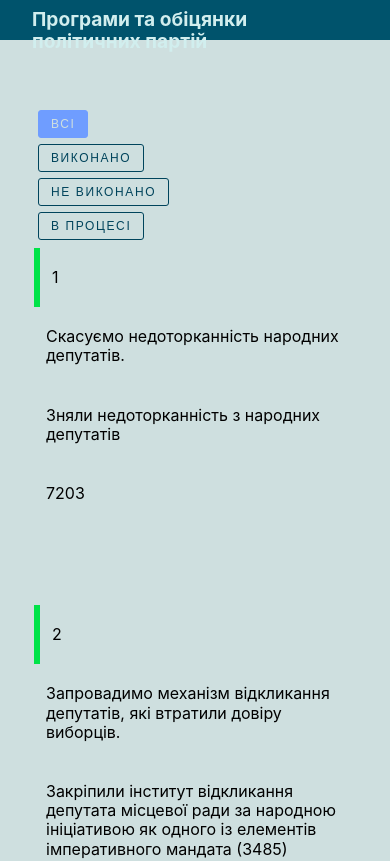
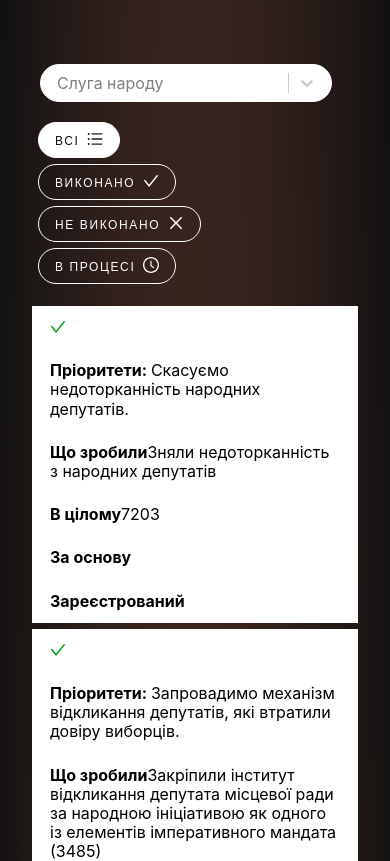
Before and after one commit to sergesoroka/nextjs-party, a Next.js app: page /table in a window 390 px wide. Shown: the top 861 px of the page. Built offline with nearby package versions, Linux system fonts and the light colour scheme.

Commit message:
mobile settengs

```diff
--- /dev/null
+++ b/components/FiltersProgress.jsx
@@ -0,0 +1,50 @@
+import styles from './Table.module.css';
+import { CheckOutlined, CloseOutlined, ClockCircleOutlined, UnorderedListOutlined } from '@ant-design/icons';
+
+export default function FiltersProgress({progress, setProgress}) {
+    return (
+        <div className={styles.btnGroup}>
+
+        <button
+          className={progress === 'all' ? styles.btnAllActive : styles.btnAll}
+          onClick={() => setProgress('all')}
+        >
+          <span style={{display: 'inline-block', marginRight: '8px'}}>Всі</span>
+          <UnorderedListOutlined
+            style={progress === 'all' ? {color: '#1B1B1B', fontSize: '16px'}: {color: '#FFFFFF', fontSize: '16px'}} />
+        </button>
+        <button
+          className={
+            progress === 'done' ? styles.btnDoneActive : styles.btnDone
+          }
+          onClick={() => setProgress('done')}
+        >
+          <span style={{display: 'inline-block', marginRight: '8px'}}>Виконано</span>
+          <CheckOutlined style={progress === 'done' ? {color: '#00980F', fontSize: '16px'}: {color: '#FFFFFF', fontSize: '16px'}}/>
+
+        </button>
+        <button
+          className={
+            progress === 'not_done'
+              ? styles.btnNotDoneActive
+              : styles.btnNotDone
+          }
+          onClick={() => setProgress('not_done')}
+        >
+          <span style={{display: 'inline-block', marginRight: '8px'}}>Не виконано</span>
+          <CloseOutlined style={progress === 'not_done' ? {color: '#F65329', fontSize: '16px'}: {color: '#FFFFFF', fontSize: '16px'}} />
+        </button>
+        <button
+          className={
+            progress === 'in_progress'
+              ? styles.btnInProgressActive
+              : styles.btnInProgress
+          }
+          onClick={() => setProgress('in_progress')}
+        >
+          <span style={{display: 'inline-block', marginRight: '8px'}}>В процесі</span>
+          <ClockCircleOutlined style={progress === 'in_progress' ? {color: '#FFB800', fontSize: '16px'}: {color: '#FFFFFF', fontSize: '16px'}} />
+        </button>
+      </div>
+    )
+}
--- /dev/null
+++ b/components/SelectCategory.jsx
@@ -0,0 +1,48 @@
+import React, { useState } from 'react';
+import Select from 'react-select';
+
+const options = [
+  { value: 'sluga', label: 'Слуга народу' },
+  { value: 'strawberry', label: 'Strawberry' },
+  { value: 'vanilla', label: 'Vanilla' },
+];
+
+const customStyles = {
+  option: (provided, state) => ({
+    ...provided,
+    // borderBottom: '1px dotted pink',
+    color: state.isSelected ? 'red' : 'green',
+    padding: 10
+  }),
+
+control: styles => (
+    { ...styles, backgroundColor: '#fff',
+    borderRadius: '20px',
+    borderColor: '#fff',
+    padding: '0 6px',
+    margin: '0 0 20px 8px' }
+),
+  singleValue: (provided, state) => {
+    const opacity = state.isDisabled ? 0.5 : 1;
+    const transition = 'opacity 300ms';
+
+    return { ...provided, opacity, transition };
+  }
+
+}
+
+export default function SelectCategory() {
+    const [selectedOption, setSelectedOption] = useState('Слуга народу');
+
+  return (
+    <div style={{width: '300px'}}>
+      <Select
+        styles={ customStyles}
+        defaultValue={selectedOption}
+        onChange={setSelectedOption}
+        options={options}
+        placeholder={selectedOption}
+      />
+    </div>
+  );
+}
--- a/components/Table.jsx
+++ b/components/Table.jsx
@@ -2,131 +2,39 @@
 import styles from './Table.module.css';
 import { dataSlugi } from '../data/slugi_program';
 import { partyProgram } from '../data/party_program';
+import { CheckOutlined, CloseOutlined, ClockCircleOutlined, UnorderedListOutlined } from '@ant-design/icons';
+import TableRow from './TableRow'
+import FiltersProgress from './FiltersProgress'
+import SelectCategory from './SelectCategory'
 
 export default function Table() {
   const [progress, setProgress] = useState('all');
 
   const renderData = partyProgram.map(item => {
     if (progress === 'all') {
-      return (
-        <tr className={styles.tableRow} key={item.priority}>
-          <td
-            className={
-              (item.done && styles.markerDone) ||
-              (item.not_done && styles.markerNotDone) ||
-              (item.in_progress && styles.markerInProgress)
-            }
-          >
-            {item.id}
-          </td>
-          <td>{item.priority}</td>
-          <td>{item.what_done}</td>
-          <td>{item.in_whole}</td>
-          <td>{item.basis}</td>
-          <td>{item.registered}</td>
-        </tr>
-      );
+      return ( <TableRow item={item}/> );
     }
     if (progress === 'done' && item.done) {
-      return (
-        <tr className={styles.tableRow} key={item.priority}>
-          <td
-            className={
-              (item.done && styles.markerDone) ||
-              (item.not_done && styles.markerNotDone) ||
-              (item.in_progress && styles.markerInProgress)
-            }
-          >
-            {item.id}
-          </td>
-          <td>{item.priority}</td>
-          <td>{item.what_done}</td>
-          <td>{item.in_whole}</td>
-          <td>{item.basis}</td>
-          <td>{item.registered}</td>
-        </tr>
-      );
+      return ( <TableRow item={item}/> );
     }
     if (progress === 'not_done' && item.not_done) {
-      return (
-        <tr className={styles.tableRow} key={item.priority}>
-          <td
-            className={
-              (item.done && styles.markerDone) ||
-              (item.not_done && styles.markerNotDone) ||
-              (item.in_progress && styles.markerInProgress)
-            }
-          >
-            {item.id}
-          </td>
-          <td>{item.priority}</td>
-          <td>{item.what_done}</td>
-          <td>{item.in_whole}</td>
-          <td>{item.basis}</td>
-          <td>{item.registered}</td>
-        </tr>
-      );
+      return ( <TableRow item={item}/> );
     }
     if (progress === 'in_progress' && item.in_progress) {
-      return (
-        <tr className={styles.tableRow} key={item.priority}>
-          <td
-            className={
-              (item.done && styles.markerDone) ||
-              (item.not_done && styles.markerNotDone) ||
-              (item.in_progress && styles.markerInProgress)
-            }
-          >
-            {item.id}
-          </td>
-          <td>{item.priority}</td>
-          <td>{item.what_done}</td>
-          <td>{item.in_whole}</td>
-          <td>{item.basis}</td>
-          <td>{item.registered}</td>
-        </tr>
-      );
+      return ( <TableRow item={item}/> );
     }
   });
 
+  const renderCategory = partyProgram.map(item => {
+    return (<li key={item.id}>{item.category}</li>)
+  });
+
+
+
   return (
     <>
-      <div className={styles.btnGroup}>
-        <button
-          className={progress === 'all' ? styles.btnAllActive : styles.btnAll}
-          onClick={() => setProgress('all')}
-        >
-          Всі
-        </button>
-        <button
-          className={
-            progress === 'done' ? styles.btnDoneActive : styles.btnDone
-          }
-          onClick={() => setProgress('done')}
-        >
-          Виконано
-        </button>
-        <button
-          className={
-            progress === 'not_done'
-              ? styles.btnNotDoneActive
-              : styles.btnNotDone
-          }
-          onClick={() => setProgress('not_done')}
-        >
-          Не виконано
-        </button>
-        <button
-          className={
-            progress === 'in_progress'
-              ? styles.btnInProgressActive
-              : styles.btnInProgress
-          }
-          onClick={() => setProgress('in_progress')}
-        >
-          В процесі
-        </button>
-      </div>
+      <SelectCategory />
+      <FiltersProgress progress={progress} setProgress={setProgress}/>
       <table className={styles.table}>
         <thead>
           <tr>
--- a/components/Table.module.css
+++ b/components/Table.module.css
@@ -1,25 +1,60 @@
 .table {
     width: 100%;
-    /* margin: .5rem 0; */
     text-align: left;
     line-height: 1.2rem;
+    border-collapse: inherit;
+    border-radius: 30px;
+    border-spacing: 0 6px;
+    margin: 16px 0;
+
 }
 
-.table>thead>tr>th,
+.table>tbody>tr td:first-child { border-top-left-radius: 16px; }
+.table>tbody>tr td:last-child { border-top-right-radius: 16px; }
+.table>tbody>tr td:first-child { border-bottom-left-radius: 16px; }
+.table>tbody>tr td:last-child { border-bottom-right-radius: 16px; }
+
+.table>thead {
+    line-height: 26px;
+}
+
+.table>tbody>tr {
+    background-color: #fff;
+}
+.table>thead>tr>th {
+    background: none;
+    color: #fff;
+    padding: 0 12px;
+}
+
 .tableRow>td {
     height: 3rem;
     padding: 0 1rem;
-    /* border-bottom: 1px solid #f0f0f0; */
+    margin-bottom: 12px;
     padding: 20px 12px;
+
+
+}
+.row {
+    display: flex;
+    width: 100%;
+    color: #fff;
+    padding: 18px;
+    margin: 4px 12px;
+    border-radius: 8px;
+    cursor: pointer;
+}
+
+
+.table>thead>tr>th {
+    font-size: 1.1rem;
+    font-weight: 500;
 
 }
 
-
-.table>thead>tr>th
-{font-size: 0.7rem;
-    text-transform: uppercase;
-    font-weight: 500;
-    letter-spacing: 0.1rem;
+.mobileHeadings {
+    font-weight: 700;
+    display: none;
 }
 
 
@@ -31,78 +66,65 @@
      .tableRow>td {
         display: block;
         height: auto;
+        margin: 0;
+        padding: 12px 18px;
      }
+
+
      .table>thead {
          display: none;
      }
+     .mobileHeadings {
+        font-weight: 700;
+        display: inline-block;
+    }
 }
 .btnGroup>button {
     margin: 6px;
-    padding: 6px 12px;
-    border-radius: 3px;
+    padding: 8px 16px;
+    border: 1px solid #fff;
+    border-radius: 20px;
     text-transform: uppercase;
     letter-spacing:0.1rem;
     font-size: 12px;
+    background: none;
+    color: #fff;
+    line-height: 16px;
+}
+.btnGroup>button:hover {
+    background-color: #F65329;
+    border-color: #F65329;
 }
 
-.markerDone {
-    border-left: 6px solid rgb(0, 227, 72);
-    margin-left:0;
-}
-
-.markerNotDone {
-    border-left: 6px solid rgb(227, 87, 0)
-}
-
-.markerInProgress {
-    border-left: 6px solid rgb(255, 234, 7)
+.btnDoneActive {
+    color: #111111 !important;
+    background: #fff !important;
 }
 
 
-.btnDoneActive {
-    color: #fff;
-    background-color: rgb(0, 227, 72);
-    border: 1px solid rgb(0, 227, 72);
+
+.btnNotDoneActive {
+    color: #111111 !important;
+    background: #fff !important;
 }
 
-.btnDone, .btnNotDone, .btnInProgress, .btnAll {
-    color: rgb(0, 68, 92);
-    background-color: #CEDFDF;
-    border: 1px solid rgb(0, 68, 92);
-}
-.btnNotDoneActive {
-    color: #CEDFDF;
-    background-color: rgb(227, 87, 0);
-    border: 1px solid rgb(227, 87, 0);
+
+
+.btnInProgressActive {
+    color: #111111 !important;
+    background: #fff !important;
 }
 
-/* .btnNotDone {
-    color: rgb(227, 87, 0);
-    background-color: #CEDFDF;
-    border: 1px solid rgb(227, 87, 0);
-} */
 
-.btnInProgressActive {
-    color: #CEDFDF;
-    background-color: rgb(237, 206, 0);
-    border: 1px solid rgb(237, 206, 0);
+.btnAllActive {
+    color: #111111 !important;
+    background: #fff !important;
 }
 
-/* .btnInProgress {
-    color: rgb(237, 206, 0);
-    background-color: #CEDFDF;
-    border: 1px solid rgb(237, 206, 0);
-} */
-
-/* .btnAll {
-    color: rgb(111, 157, 255);
-    background: #CEDFDF;
-    border: 1px solid rgb(111, 157, 255);
-} */
-
-.btnAllActive {
-    padding: 6px 12px;
-    color: #CEDFDF;
-    background-color: rgb(111, 157, 255);
-    border: 1px solid rgb(111, 157, 255);
+.btnAllActive:hover,
+.btnNotDoneActive:hover,
+.btnDoneActive:hover,
+.btnInProgressActive:hover
+ {
+    border-color: #fff !important;
 }
--- /dev/null
+++ b/components/TableRow.jsx
@@ -0,0 +1,33 @@
+import React from 'react'
+import { CheckOutlined, CloseOutlined, ClockCircleOutlined, UnorderedListOutlined } from '@ant-design/icons';
+import styles from './Table.module.css';
+
+export default function TableRow({item}) {
+    return (
+        <tr className={styles.tableRow} key={item.priority}>
+          <td
+            className={
+              (item.done && styles.markerDone) ||
+              (item.not_done && styles.markerNotDone) ||
+              (item.in_progress && styles.markerInProgress)
+            }
+          >
+            {item.done && <CheckOutlined style={{color: '#00980F', fontSize: '16px'}}/> ||
+            item.not_done && <CloseOutlined style={{color: '#F65329', fontSize: '16px'}}/> ||
+            item.in_progress && <ClockCircleOutlined style={{color: '#FFB800', fontSize: '16px'}}/>
+            }
+          </td>
+          <td><span className={styles.mobileHeadings}>Пріоритети:&nbsp;</span>{item.priority}</td>
+          <td><span className={styles.mobileHeadings}>Що&nbsp;зробили</span>{item.what_done}</td>
+          <td><span className={styles.mobileHeadings}>В&nbsp;цілому</span>{item.in_whole}</td>
+          <td><span className={styles.mobileHeadings}>За&nbsp;основу</span>{item.basis}</td>
+          <td><span className={styles.mobileHeadings}>Зареєстрований</span>{item.registered}</td>
+        </tr>
+    )
+}
+
+{/* <th>Пріоритети</th>
+<th>Що&nbsp;зробили</th>
+<th>В&nbsp;цілому</th>
+<th>За&nbsp;основу</th>
+<th>Зареєстрований</th> */}
--- a/components/Toggle/ToggleItem.jsx
+++ b/components/Toggle/ToggleItem.jsx
@@ -2,7 +2,7 @@
 import styles from './ToggleList.module.css';
 
 export default function ToggleItem({ note }) {
-  const [toggle, setToggle] = useState(false);
+  const [toggle, setToggle] = useState(true);
 
   return (
     <div
@@ -10,33 +10,23 @@
       className={styles.row}
       onClick={() => setToggle(!toggle)}
     >
-      {note.done ? <div className={styles.labelDone}>ВИКОНАНО</div> : null}
+      {note.done ? <div className={styles.labelDone}>&nbsp;</div> : null}
       {note.not_done ? (
-        <div className={styles.labelNotDone}>НЕ ВИКОНАНО</div>
+        <div className={styles.labelNotDone}>&nbsp;</div>
       ) : null}
       {note.in_progress ? (
-        <div className={styles.labelProgress}>В ПРОЦЕСІ</div>
+        <div className={styles.labelProgress}>&nbsp;</div>
       ) : null}
-      <div className={styles.priorityText}>{note.priority}</div>
-      {toggle ? (
-        <div className={styles.discription}>
-          {note.what_done ? (
-            <p>
-              <span className={styles.emph}>Що зробили: </span>
-              {note.what_done}
-            </p>
-          ) : null}
-          {note.in_whole ? (
-            <p>
-              <span className={styles.emph}>В цілому: </span>
-              {note.in_whole}
-            </p>
-          ) : null}
-          {note.category ? (
-            <p className={styles.category}>{note.category}</p>
-          ) : null}
-        </div>
-      ) : null}
+
+
+
+      <div className={styles.rowItem}>
+        <div style={{width: '520px'}}>{note.priority}</div>
+        <div style={{width: '520px'}}>{note.what_done}</div>
+        <div style={{width: '120px'}}>{note.in_whole}</div>
+        <div style={{width: '120px'}}>{note.basis}</div>
+        <div style={{width: '120px'}}>{note.registered}+</div>
+      </div>
     </div>
   );
 }
--- a/components/Toggle/ToggleList.jsx
+++ b/components/Toggle/ToggleList.jsx
@@ -5,6 +5,7 @@
 
 export default function ToggleList() {
   const [progress, setProgress] = useState('all');
+
   const renderData = partyProgram.map(note => {
     if (progress === 'all') {
       return <ToggleItem note={note} key={note.id} />;
@@ -58,6 +59,14 @@
           В процесі
         </button>
       </div>
+      <div className={styles.row}>
+      <div style={{width: '54px'}}> </div>
+        <div style={{width: '520px'}}>Пріорітети</div>
+        <div style={{width: '520px'}}>Що зробили?</div>
+        <div style={{width: '120px'}}>В цілому</div>
+        <div style={{width: '120px'}}>За основу</div>
+        <div style={{width: '120px'}}>Зареєстрований</div>
+      </div>
       {renderData}
     </>
   );
--- a/package.json
+++ b/package.json
@@ -8,9 +8,11 @@
     "lint": "next lint"
   },
   "dependencies": {
+    "@ant-design/icons": "^4.7.0",
     "next": "12.0.7",
     "react": "17.0.2",
-    "react-dom": "17.0.2"
+    "react-dom": "17.0.2",
+    "react-select": "^5.2.2"
   },
   "devDependencies": {
     "eslint": "8.6.0",
--- a/pages/index.js
+++ b/pages/index.js
@@ -8,7 +8,7 @@
 export default function Home() {
   return (
     <>
-      <Header />
+      {/* <Header /> */}
       <div className={styles.container}>
         <Head>
           <title>Програми та обіцянки політичних партій</title>
@@ -18,8 +18,8 @@
 
         <main className={styles.main}>
           <div className={styles.grid}>
-            <ToggleList />
-            {/* <Table /> */}
+            {/* <ToggleList /> */}
+            <Table />
           </div>
         </main>
 
--- a/pages/table.js
+++ b/pages/table.js
@@ -8,7 +8,7 @@
 export default function Home() {
   return (
     <>
-      <Header />
+      {/* <Header /> */}
       <div className={styles.container}>
         <Head>
           <title>Програми та обіцянки політичних партій</title>
--- a/styles/Home.module.css
+++ b/styles/Home.module.css
@@ -1,6 +1,6 @@
 .container {
   padding: 0 2rem;
-  background: #CEDFDF;
+  background: radial-gradient(#914E3B, #111111 );
 }
 
 .main {
@@ -68,9 +68,9 @@
 }
 
 .grid {
-  display: flex;
+  /* display: flex; */
 
-  justify-content: left;
+  /* justify-content: center; */
   flex-wrap: wrap;
 
 }
```
Also changed, not shown: components/Toggle/ToggleList.module.css (+32 -30 lines), 1 other file (tests, documents, lock files or other folders).
